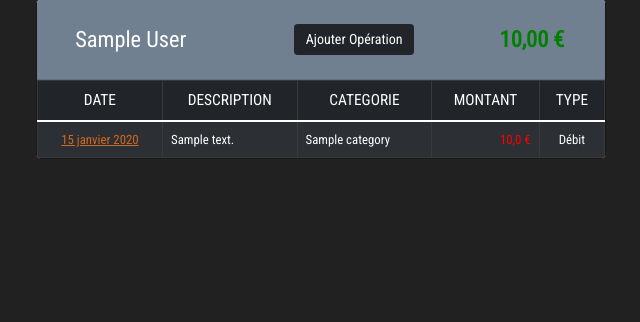
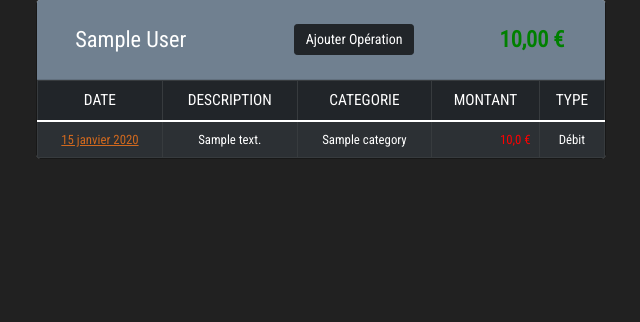
Before and after one commit to dardevetdidier/Eko, a Django app: page /dashboard/ in a window 1280 px wide. Shown: the part 177-499 px from the top of the page, without its empty margins (319-959 px from the left). Run offline with Django 4.2, Linux system fonts and the light colour scheme; a user stored in the database is signed in; tables that the repository leaves empty hold one stand-in row (values such as "Sample post"); some libraries are stand-ins or nearby versions.

Commit message:
Modify appearance of dashboard Limit the numbers of operations displayed at 20

```diff
--- a/budget/templates/budget/budget.html
+++ b/budget/templates/budget/budget.html
@@ -21,12 +21,12 @@
           </thead>
           <tbody>
 
-          {% for operation in account.operations_account.all %}
+          {% for operation in account.operations_account.all|slice:20 %}
               <tr>
                   <td class="col-center"><a class="detail-operation-link"
                          href="{% url 'update-operation' pk=operation.id %}">{{ operation.date_created }}</a></td>
-                  <td>{{ operation.description }}</td>
-                  <td>{{ operation.category }}</td>
+                  <td class="col-center">{{ operation.description }}</td>
+                  <td class="col-center">{{ operation.category }}</td>
                   <td class="col-amount">{{ operation.amount }} €</td>
                   <td class="col-type col-center">{{ operation.operation_type }}</td>
               </tr>
```
